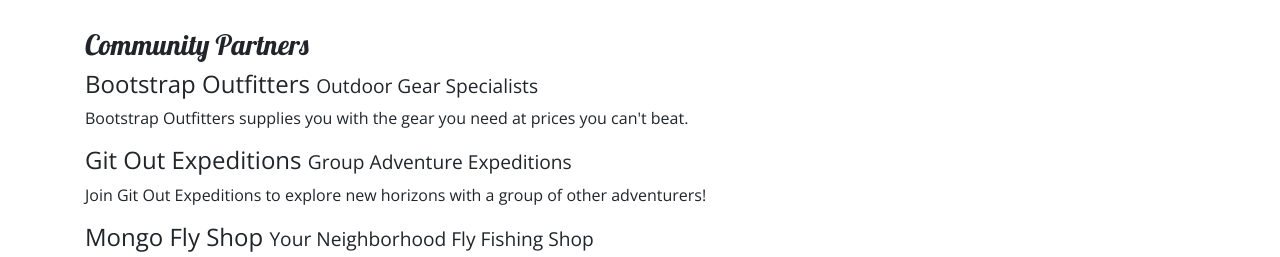
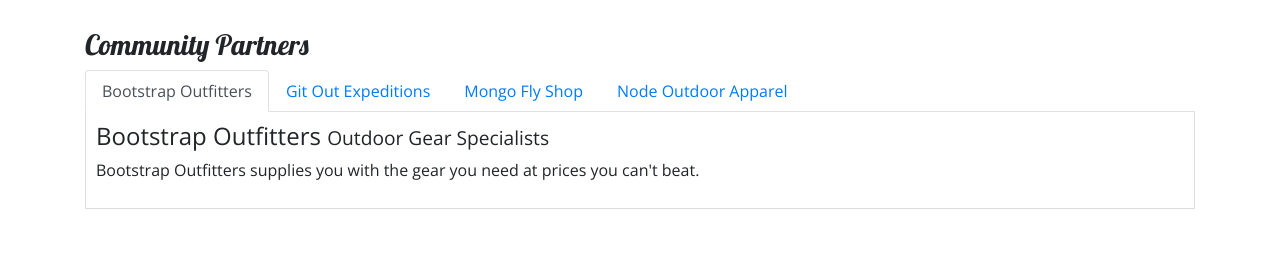
Before and after one commit to ehoogland/laughing-octo-carnival, a website: page aboutus.html in a window 1280 px wide. Shown: the part 826-1083 px from the top of the page. Drawn offline with nearby package versions, Linux system fonts and the light colour scheme.

Commit message:
Implemented the nav component's tab functionality

```diff
--- a/aboutus.html
+++ b/aboutus.html
@@ -109,14 +109,47 @@
             <div class="row row-content">
                 <div class="col">
                     <h3>Community Partners</h3>
+                    <!--To use Nav component's Tabs, add nav class to <ul> element, then add
+                        nav-tabs class, then nav-item class to each listitem element.
+
+                        Surround each name inside the listitems with an anchor tag with the
+                        nav-link class and appropriate href--><!--"active" class makes this the default open tab when page is loaded-->
+                    <ul class="nav nav-tabs">
+                        <li class="nav-item">
+                            <a class="nav-link active" href="#bootstrap" role="tab" data-toggle="tab">
+                            Bootstrap Outfitters</a>
+                        </li>
+                        <li class="nav-item">
+                            <a class="nav-link" href="#git" role="tab" data-toggle="tab">
+                            Git Out Expeditions</a>
+                        </li>
+                        <li class="nav-item">
+                            <a class="nav-link" href="#mongo" role="tab" data-toggle="tab">
+                            Mongo Fly Shop</a>
+                        </li>
+                        <li class="nav-item">
+                            <a class="nav-link" href="#node" role="tab" data-toggle="tab">
+                            Node Outdoor Apparel</a>
+                        </li>
+                    </ul>
+                    <div class="tab-content">
+                        <div role="tabpanel" class="tab-pane fade show active" id="bootstrap">
                             <h4>Bootstrap Outfitters <small>Outdoor Gear Specialists</small></h4>
                             <p class="d-none d-sm-block">Bootstrap Outfitters supplies you with the gear you need at prices you can't beat.</p>
+                        </div>
+                        <div role="tabpanel" class="tab-pane fade" id="git">
                             <h4>Git Out Expeditions <small>Group Adventure Expeditions</small></h4>
                             <p class="d-none d-sm-block">Join Git Out Expeditions to explore new horizons with a group of other adventurers!</p>
+                        </div>
+                        <div role="tabpanel" class="tab-pane fade" id="mongo">
                             <h4>Mongo Fly Shop <small>Your Neighborhood Fly Fishing Shop</small></h4>
                             <p class="d-none d-sm-block">Need a new fishing pole, a tacklebox, or flies of all kinds? Stop by Mongo Fly Shop.</p>
+                        </div>
+                        <div role="tabpanel" class="tab-pane fade" id="node">
                             <h4>Node Outdoor Apparel <small>Outdoor Clothes & Shoes</small></h4>
                             <p class="d-none d-sm-block">From polar fleeces to swimsuits, hiking boots to waders, a visit to Node will be sure to get you covered.</p>
+                        </div>
+                    </div>
                 </div>
             </div>
             <div class="row row-content">
--- a/css/styles.css
+++ b/css/styles.css
@@ -24,7 +24,6 @@ the Jumbotron and the Navbar */
    background-image: linear-gradient( #5637DD, #3046C5, #60106B);
    color: white;
 }
-
 .row-content {
    padding: 50px 0;
    border-bottom: 1px ridge;
@@ -34,3 +33,8 @@ the Jumbotron and the Navbar */
 .navbar {
    background-color: #901CAD;
 }
+.tab-content {
+   border: 1px solid #DDD;
+   border-top: none;
+   padding: 10px;
+}
```
Lines whose indentation alone changed are shown as unchanged.
